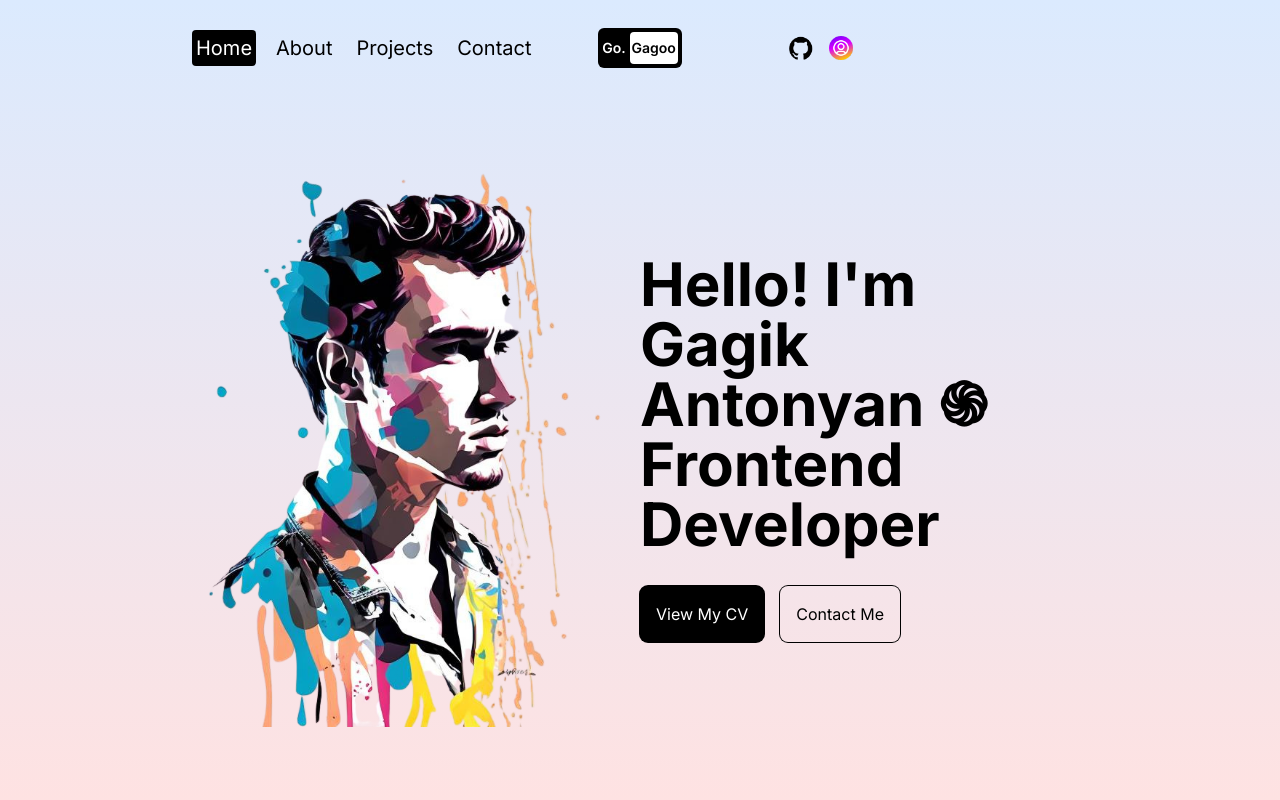
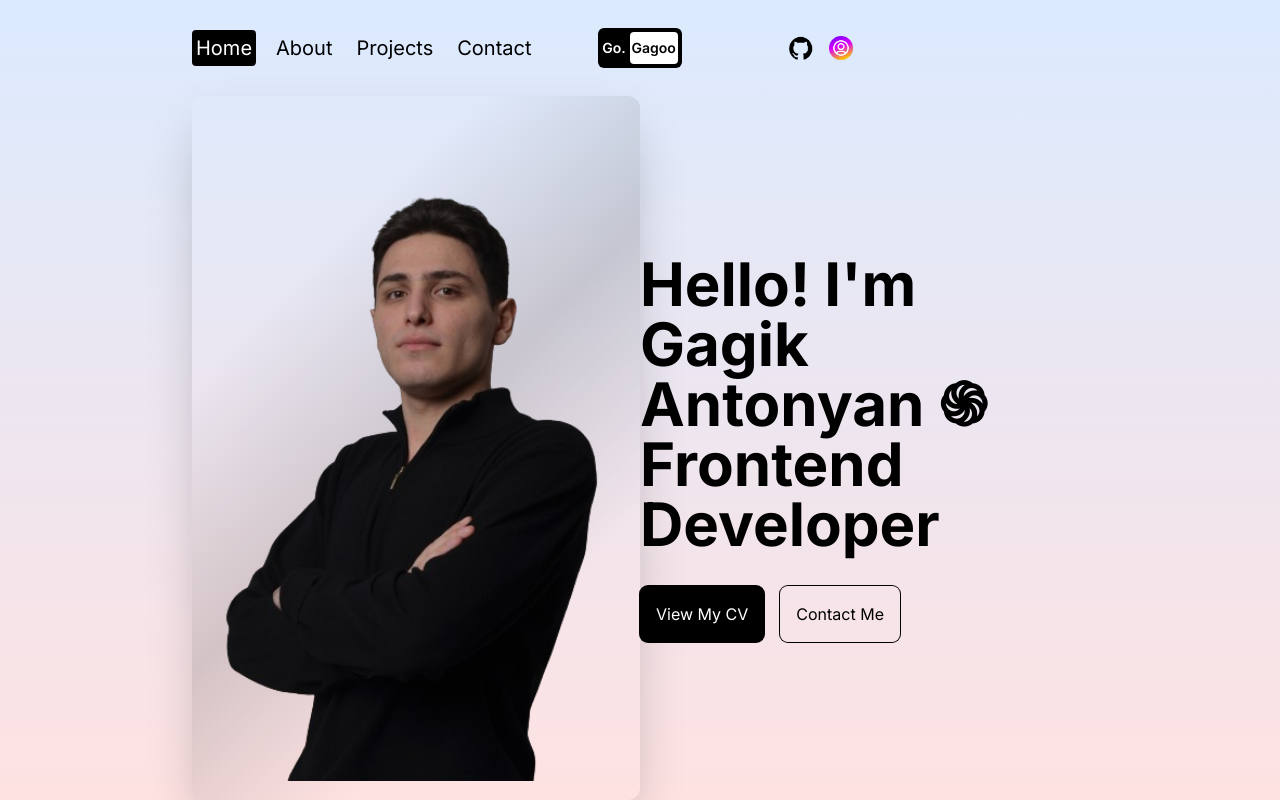
Before and after one commit to GoGagoo/gogagoo-portfolio, a Next.js app: page / in a window 1280 px wide. Built offline with nearby package versions, Linux system fonts and the light colour scheme.

Commit message:
Add Scrollbar

```diff
--- a/package.json
+++ b/package.json
@@ -1,5 +1,5 @@
 {
-  "name": "lama-dev-portfolio-starter",
+  "name": "gogagoo-anim-portfolio",
   "version": "0.1.0",
   "private": true,
   "scripts": {
--- a/src/app/contact/page.jsx
+++ b/src/app/contact/page.jsx
@@ -82,12 +82,12 @@ const ContactPage = () => {
 
 					<button className='p-4'>
 						<a
-							class='group rounded font-semibold relative inline-block text-sm text-indigo-600 focus:outline-none focus:ring'
+							className='group rounded font-semibold relative inline-block text-sm text-indigo-600 focus:outline-none focus:ring'
 							href='#'
 						>
-							<span class='p-4 absolute inset-0 translate-x-0 translate-y-0 bg-purple-600 transition-transform group-hover:translate-x-0.5 group-hover:translate-y-0.5'></span>
+							<span className='p-4 absolute inset-0 translate-x-0 translate-y-0 bg-purple-600 transition-transform group-hover:translate-x-0.5 group-hover:translate-y-0.5'></span>
 
-							<span class='relative flex items-center justify-center border border-current bg-white px-8 py-3'>
+							<span className='relative flex items-center justify-center border border-current bg-white px-8 py-3'>
 								Send
 							</span>
 						</a>
--- a/src/app/globals.css
+++ b/src/app/globals.css
@@ -1,3 +1,32 @@
 @tailwind base;
 @tailwind components;
 @tailwind utilities;
+
+::-webkit-scrollbar {
+	width: 6px;
+	background: transparent;
+}
+
+/* Оформление scrollbar */
+::-webkit-scrollbar-thumb {
+	background: linear-gradient(to right, #8360c3, #2ebf91); /* Градиентный фон */
+	border-radius: 5px; /* Скругленные углы */
+	margin-right: 10px; /* Отступ справа */
+	transition: background 0.3s; /* Анимация изменения фона */
+}
+
+/* Оставить отступ справа */
+::-webkit-scrollbar-thumb {
+	margin-right: 10px; /* Отступ справа */
+}
+
+/* Анимация появления и исчезания scrollbar при наведении */
+::-webkit-scrollbar-thumb:hover {
+	background: linear-gradient(
+		to right,
+		#2ebf91,
+		#8360c3
+	); /* Новый градиентный фон */
+	margin-right: 0; /* Убрать отступ справа при наведении */
+	transition: background 0.3s, margin-right 0.3s; /* Анимация изменения фона и отступа при наведении */
+}
--- a/src/app/page.jsx
+++ b/src/app/page.jsx
@@ -14,7 +14,12 @@ const Homepage = () => {
 			<div className='h-full flex flex-col lg:flex-row px-4 sm:px-8 md:px-12 lg:px-20 xl:px-48'>
 				{/* IMAGE CONTAINER */}
 				<div className='h-1/2 lg:h-full lg:w-1/2 relative'>
-					<Image src='/hero.png' alt='' fill className='object-contain' />
+					<Image
+						src='/gagik.png'
+						alt=''
+						fill
+						className='object-contain bg-[linear-gradient(135deg,transparent_25%,rgba(68,68,68,.2)_50%,transparent_75%,transparent_100%)] bg-transparent relative max-w-md overflow-hidden rounded-xl border-1 px-1 py-1 shadow-2xl transition-[background-position_0s_ease] hover:bg-[position:200%_100%,0_0] hover:duration-[1500ms] w-full'
+					/>
 				</div>
 				<div className='h-1/2 lg:h-full lg:w-1/2 flex flex-col gap-8 items-center justify-center'>
 					<h1 className='text-4xl md:text-6xl font-bold'>
--- a/src/app/testanimation/page.jsx
+++ /dev/null
@@ -1,33 +0,0 @@
-"use client";
-
-import { motion } from "framer-motion";
-
-const TestPage = () => {
-  const variants = {
-    variant1: {
-      x: 400,
-      y: 300,
-      opacity: 0.5,
-      transition:{
-        duration:3
-      }
-    },
-    variant2: {
-      x: 100,
-      y: -300,
-      rotation: 90,
-    },
-  };
-
-  return (
-    <div className="h-full flex items-center justify-center">
-      <motion.div
-        className="w-96 h-96 bg-red-400 rounded"
-        variants={variants}
-        animate="variant1"
-      ></motion.div>
-    </div>
-  );
-};
-
-export default TestPage;
```
Also changed, not shown: public/gagik.png (added).
